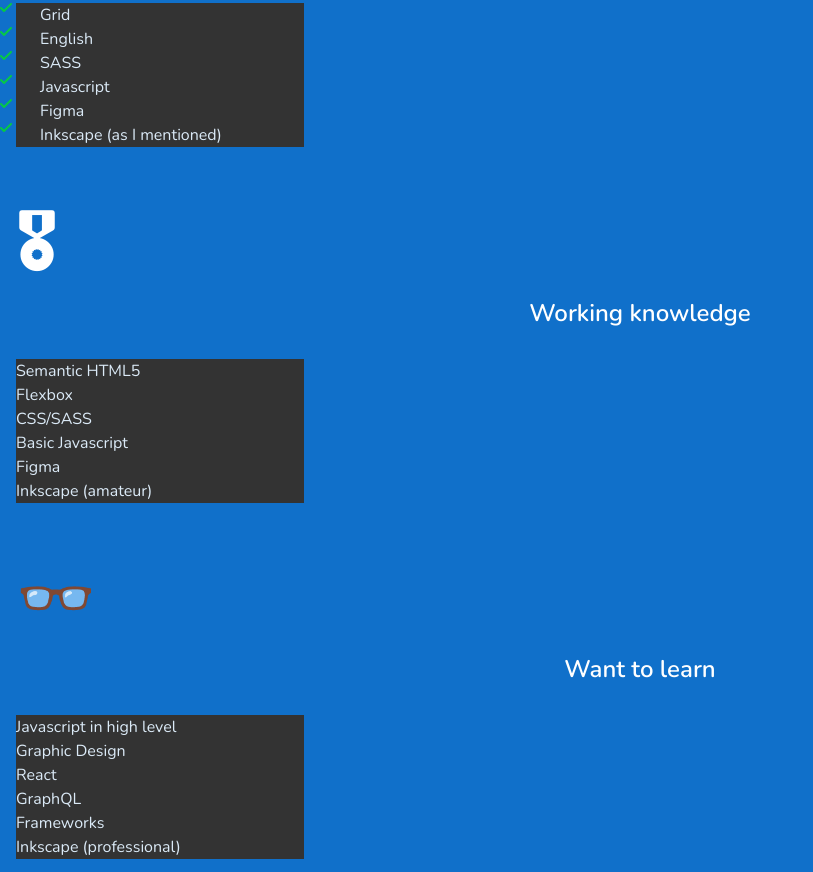
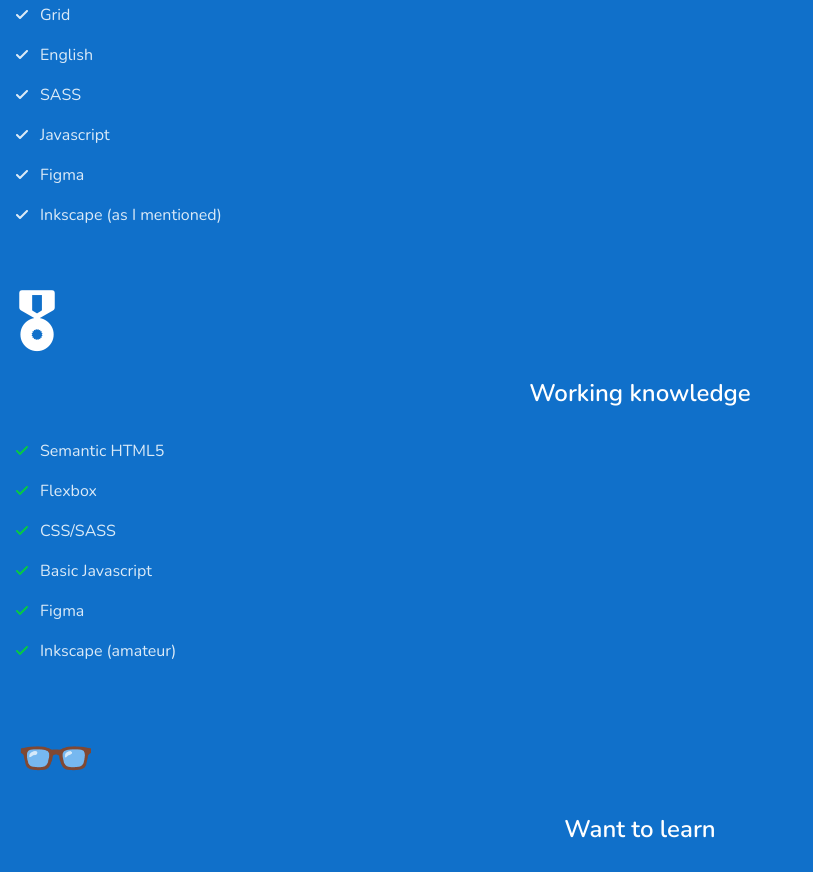
Before and after one commit to Gabriela-Mozer/Gabriela-Mozer.github.io, a website built with webpack: page src/pages/index.html in a window 1280 px wide. Shown: the part 840-1712 px from the top of the page, without its empty margins (0-813 px from the left). Built offline with nearby package versions, Linux system fonts and the light colour scheme.

Commit message:
adding styles

```diff
--- a/src/pages/index.html
+++ b/src/pages/index.html
@@ -51,7 +51,7 @@
         <article class="skills-section">
           <span class="skills-section__emoji">👀 </span>
           <h3 class="skills-section__header">Know something about</h3>
-          <ul class="skills-list">
+          <ul class="skills-list skills-list--blue">
             <li class="skills-list__item">Grid</li>
             <li class="skills-list__item">English</li>
             <li class="skills-list__item">SASS</li>
@@ -64,24 +64,24 @@
           <span class="skills-section__emoji">🎖 </span>
           <h3 class="skills-section__header">Working knowledge</h3>
           <ul class="skills-list">
-            <li class="skills-list_item">Semantic HTML5</li>
-            <li class="skills-list_item">Flexbox</li>
-            <li class="skills-list_item">CSS/SASS</li>
-            <li class="skills-list_item">Basic Javascript</li>
-            <li class="skills-list_item">Figma</li>
-            <li class="skills-list_item">Inkscape (amateur)</li>
+            <li class="skills-list__item">Semantic HTML5</li>
+            <li class="skills-list__item">Flexbox</li>
+            <li class="skills-list__item">CSS/SASS</li>
+            <li class="skills-list__item">Basic Javascript</li>
+            <li class="skills-list__item">Figma</li>
+            <li class="skills-list__item">Inkscape (amateur)</li>
           </ul>
         </article>
         <article class="skills-section">
           <span class="skills-section__emoji">👓 </span>
           <h3 class="skills-section__header">Want to learn</h3>
-          <ul class="skills-list">
-            <li class="skills-list_item">Javascript in high level</li>
-            <li class="skills-list_item">Graphic Design</li>
-            <li class="skills-list_item">React</li>
-            <li class="skills-list_item">GraphQL</li>
-            <li class="skills-list_item">Frameworks</li>
-            <li class="skills-list_item">Inkscape (professional)</li>
+          <ul class="skills-list skills-list--dot">
+            <li class="skills-list__item">Javascript in high level</li>
+            <li class="skills-list__item">Graphic Design</li>
+            <li class="skills-list__item">React</li>
+            <li class="skills-list__item">GraphQL</li>
+            <li class="skills-list__item">Frameworks</li>
+            <li class="skills-list__item">Inkscape (professional)</li>
           </ul>
         </article>
       </section>
--- a/src/scss/modules/skills.scss
+++ b/src/scss/modules/skills.scss
@@ -34,19 +34,33 @@
   color: $lighterBlue;
   margin: 0 auto;
   list-style-type: none;
-  background: #333;
   padding: 0;
   margin: 0;
   &__item {
     padding: 0 0 0 24px;
-    margin: 0;
+    margin: 0 0 16px;
+    position:relative;
+    font-size: 16px;
+    line-height: 24px;
     &:before {
       position: absolute;
       left: 0;
+      top:7px;
       content: '';
       width: 12px;
       height: 9px;
       background: url('../assets/img/small-tick.svg');
+      .skills-list--blue &{
+        background: url('../assets/img/small-ticklight.svg');
+      }
+      .skills-list--dot &{
+        width:2px;
+        height: 2px;
+        border-radius: 50%;
+        top:12px;
+        left: 5px;
+        background: $lighterBlue;
+      }
       display: block;
     }
   }
```
